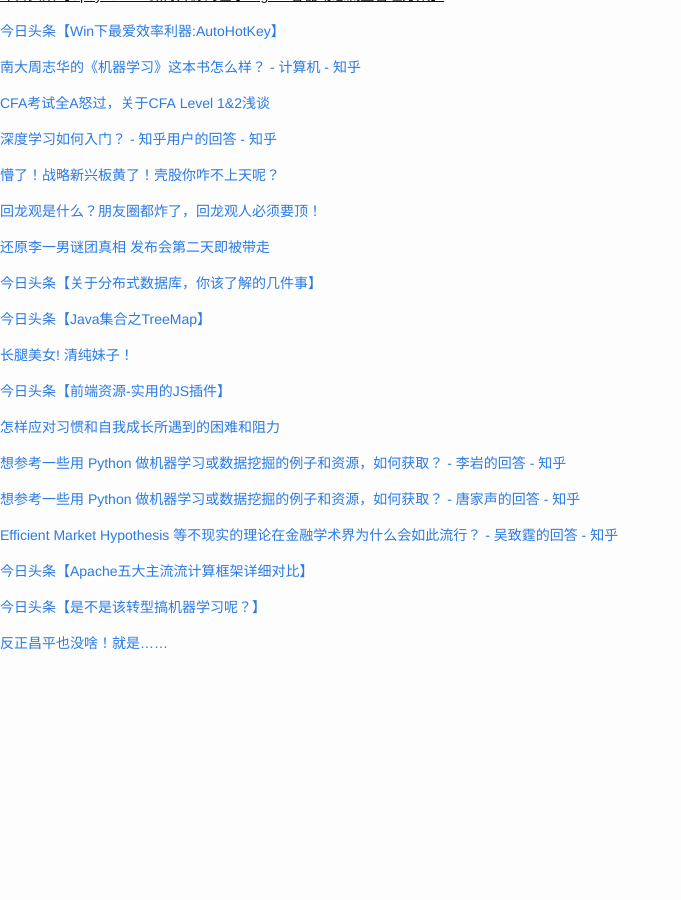
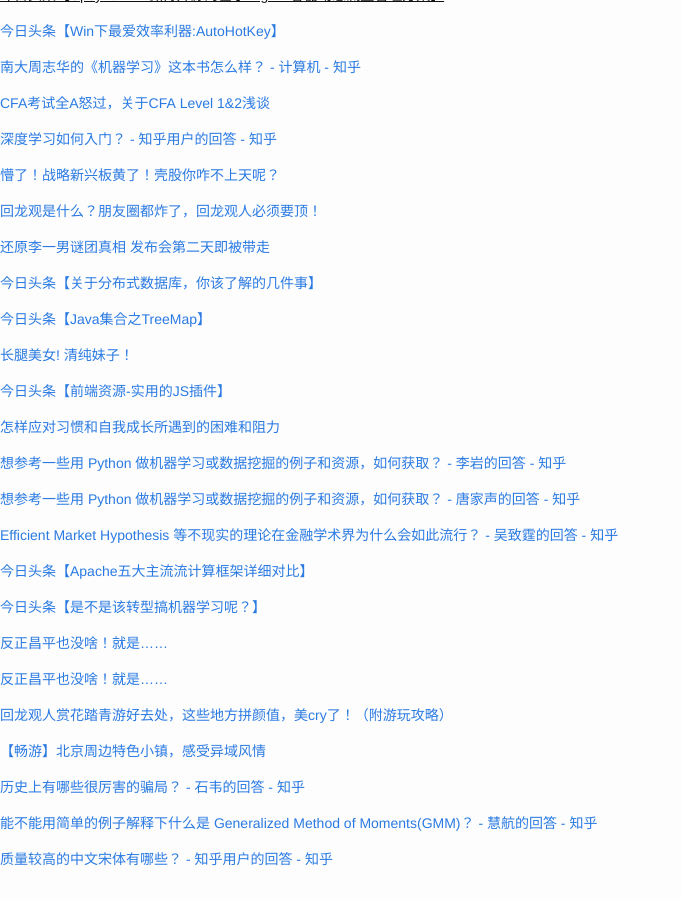
Before and after one commit to cnwarden/cnwarden.github.io, a Jekyll site: the page built from fav/index.md, in a window 1280 px wide and 900 px high, scrolled down 5538 px. Shown: the whole window, without its empty margins (0-681 px from the left). Built offline with Jekyll 4.4.1, drawn with Linux system fonts in a browser that asks for light colours; emoji names are drawn with the system emoji font; before the commit the page ends 6222 px from its top, so only the background shows below that.

Commit message:
auto commit

```diff
--- a/fav/index.md
+++ b/fav/index.md
@@ -344,3 +344,15 @@ title:  fav
 [今日头条【是不是该转型搞机器学习呢？】](http://toutiao.com/item/6262712931142599169/?iid=3851293451&app=news_article&tt_from=android_share&utm_source=email&utm_medium=toutiao_android&utm_campaign=client_share)
 
 [反正昌平也没啥！就是......](http://mp.weixin.qq.com/s?__biz=MzA4MTI4MDQzNQ==&mid=402706879&idx=1&sn=cc3a3a10eb8e3347ddf95339b7f6b11a&scene=0#wechat_redirect)
+
+[反正昌平也没啥！就是......](http://mp.weixin.qq.com/s?__biz=MzA4MTI4MDQzNQ==&mid=402706879&idx=1&sn=cc3a3a10eb8e3347ddf95339b7f6b11a&scene=0#wechat_redirect)
+
+[回龙观人赏花踏青游好去处，这些地方拼颜值，美cry了！（附游玩攻略）](http://mp.weixin.qq.com/s?__biz=MjM5ODE2ODM0MA==&mid=411672805&idx=1&sn=2fec687eb38838626decad79c842a326&scene=0#wechat_redirect)
+
+[【畅游】北京周边特色小镇，感受异域风情](http://mp.weixin.qq.com/s?__biz=MjM5NDcxMTE2NA==&mid=408401422&idx=1&sn=efcdf406e61a8c0540e5b8fd67de08d9&scene=0#wechat_redirect)
+
+[历史上有哪些很厉害的骗局？ - 石韦的回答 - 知乎](http://www.zhihu.com/question/29762631/answer/91434971)
+
+[能不能用简单的例子解释下什么是 Generalized Method of Moments(GMM)？ - 慧航的回答 - 知乎](http://www.zhihu.com/question/41312883/answer/91484566)
+
+[质量较高的中文宋体有哪些？ - 知乎用户的回答 - 知乎](http://www.zhihu.com/question/32088120/answer/54608437)
```
